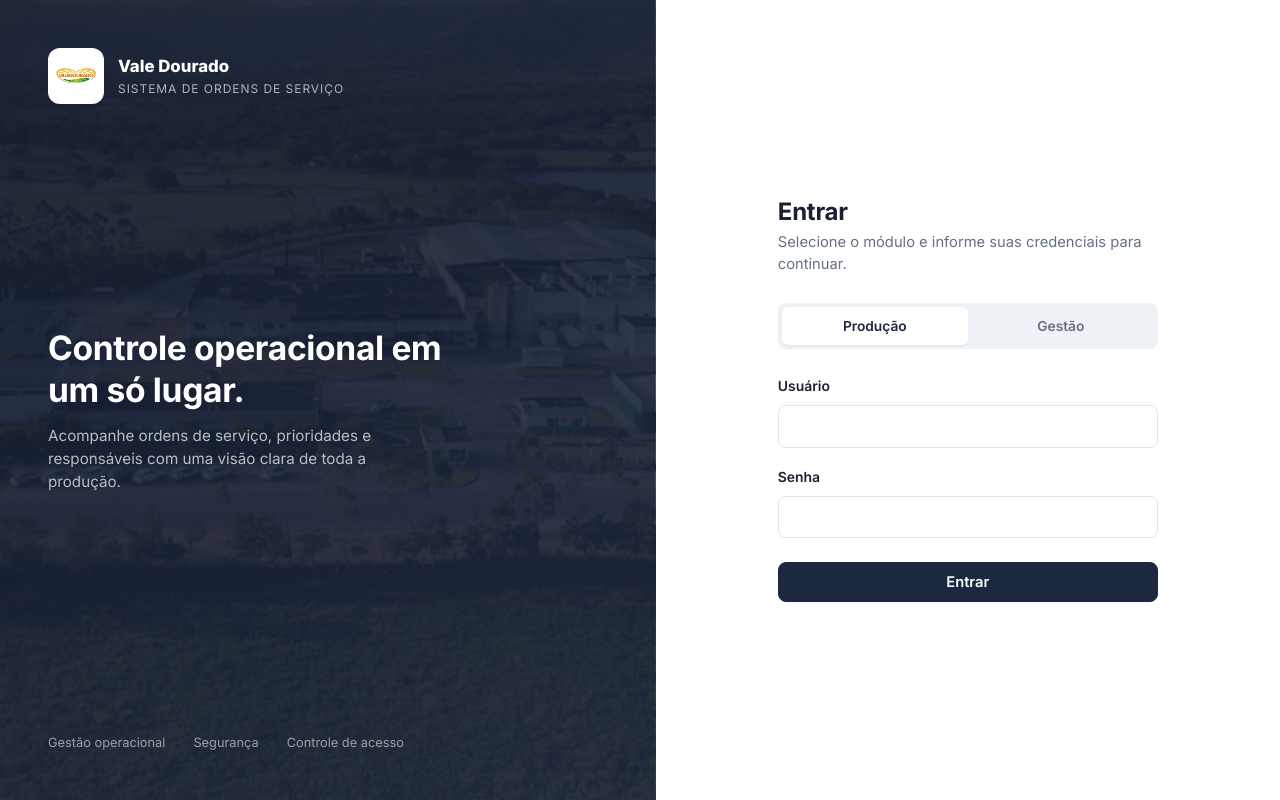
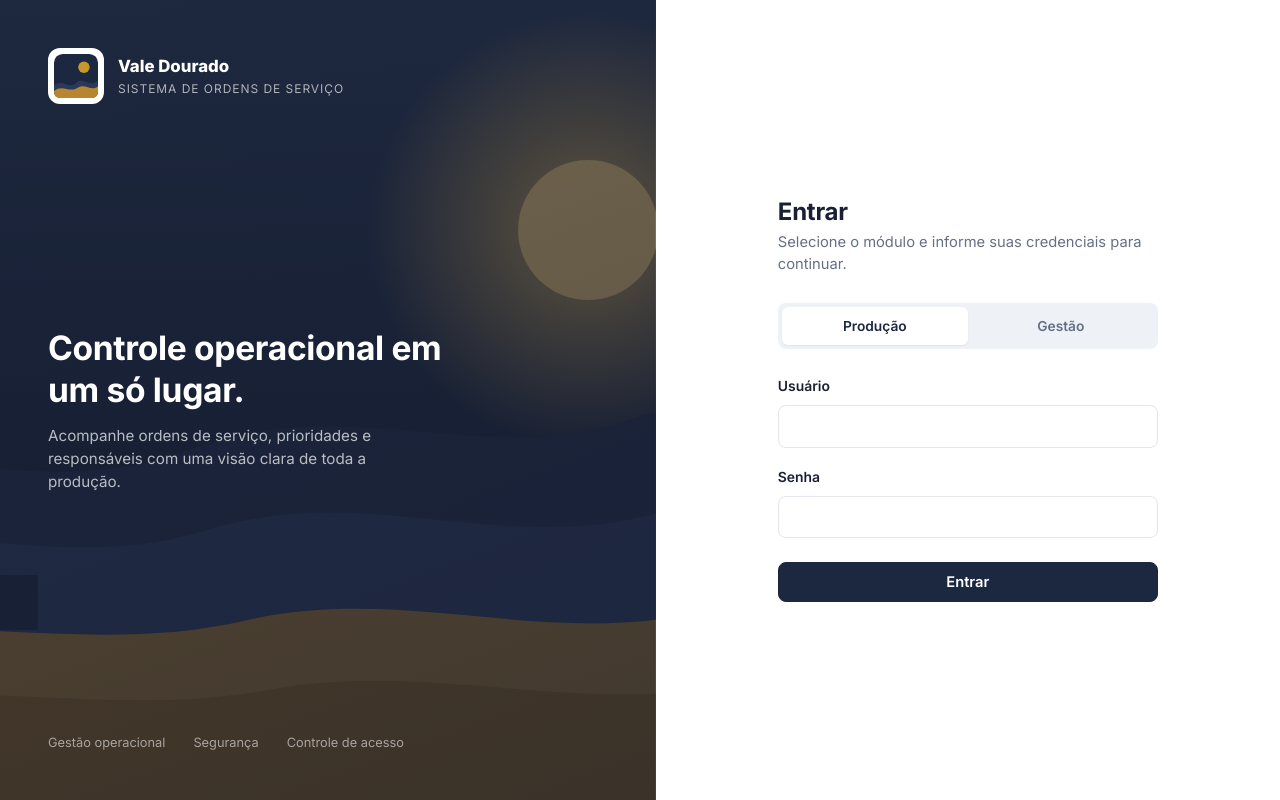
Before and after one commit to root-mwteus/Vale_dourado, a Flask app: page / in a window 1280 px wide. Run offline with Flask 3, Linux system fonts and the light colour scheme.

Commit message:
Substitui logo e imagem de fundo por artes originais
Remove images.png e fabrica.png (logo e foto de fábrica de uma empresa
real) e os troca por logo.svg e hero-landscape.svg, criados do zero e
sem vínculo com nenhuma marca existente. Atualiza o disclaimer do README
para refletir que a identidade visual do projeto agora é inteiramente
fictícia.

```diff
--- a/static/style.css
+++ b/static/style.css
@@ -144,8 +144,8 @@ a {
 
 .login-visual {
     position: relative;
-    background: linear-gradient(160deg, rgba(18, 26, 44, 0.92), rgba(28, 39, 64, 0.88)),
-                url('/static/fabrica.png');
+    background: linear-gradient(160deg, rgba(18, 26, 44, 0.55), rgba(20, 27, 46, 0.7)),
+                url('/static/hero-landscape.svg');
     background-size: cover;
     background-position: center;
     color: #fff;
--- a/templates/login.html
+++ b/templates/login.html
@@ -11,7 +11,7 @@
     <div class="login-page">
         <div class="login-visual">
             <div class="login-visual-brand">
-                <img src="{{ url_for('static', filename='images.png') }}" alt="Logo Vale Dourado">
+                <img src="{{ url_for('static', filename='logo.svg') }}" alt="Logo Vale Dourado">
                 <div>
                     <div class="brand-title">Vale Dourado</div>
                     <div class="brand-subtitle">Sistema de Ordens de Serviço</div>
```
Also changed, not shown: README.md, static/fabrica.png (deleted), static/hero-landscape.svg (added), static/images.png (deleted), static/logo.svg (added).
